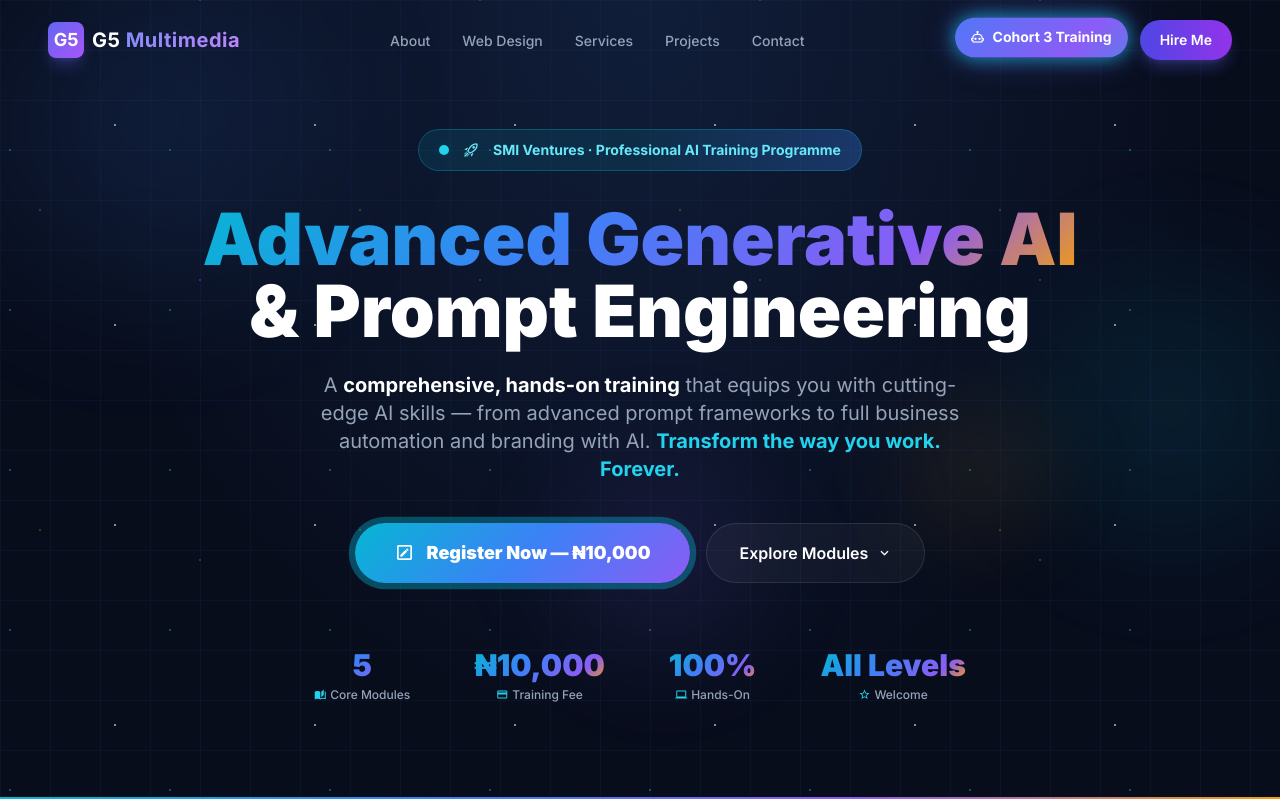
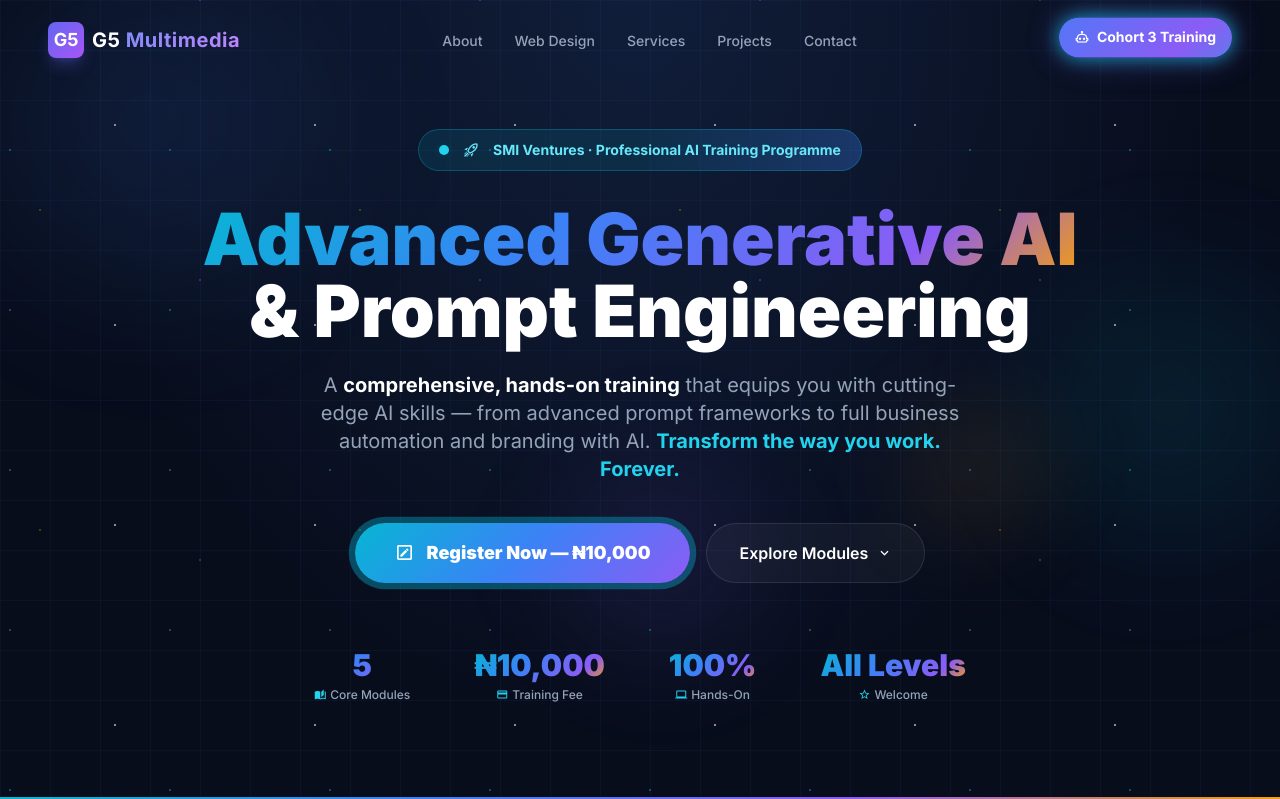
Before and after one commit to spw3bt3ch/dev-sam, a Flask app: page /ai-training in a window 1280 px wide. Shown: the top 799 px of the page. Run offline with Flask 3, Linux system fonts and the light colour scheme; some libraries are stand-ins or nearby versions.

Commit message:
hire me button removed

```diff
--- a/templates/base.html
+++ b/templates/base.html
@@ -186,10 +186,7 @@
           class="ai-train-btn hidden md:inline-flex items-center gap-2 px-4 py-2.5 rounded-full text-white text-sm font-bold">
           <i class="mdi mdi-robot-outline"></i> Cohort 3 Training
         </a>
-        <a href="/#contact"
-          class="hidden md:inline-flex items-center gap-2 px-5 py-2.5 rounded-full bg-gradient-to-r from-primary-600 to-accent-600 text-white text-sm font-semibold hover:opacity-90 shadow-lg shadow-primary-500/30 transition-all duration-200 hover:scale-105">
-          Hire Me
-        </a>
+
         <!-- Hamburger -->
         <button id="mobile-menu-btn"
           class="md:hidden w-10 h-10 flex flex-col items-center justify-center gap-1.5 rounded-lg hover:bg-white/5 transition-colors"
@@ -219,10 +216,7 @@
             style="background: linear-gradient(135deg,#06b6d4,#3b82f6,#8b5cf6);">
             <i class="mdi mdi-robot-outline"></i> Cohort 3 Training
           </a>
-          <a href="/#contact"
-            class="inline-flex items-center gap-2 px-5 py-2.5 rounded-full bg-gradient-to-r from-primary-600 to-accent-600 text-white text-sm font-semibold hover:opacity-90 transition-all w-full justify-center">
-            Hire Me
-          </a>
+
         </li>
       </ul>
     </div>
```
